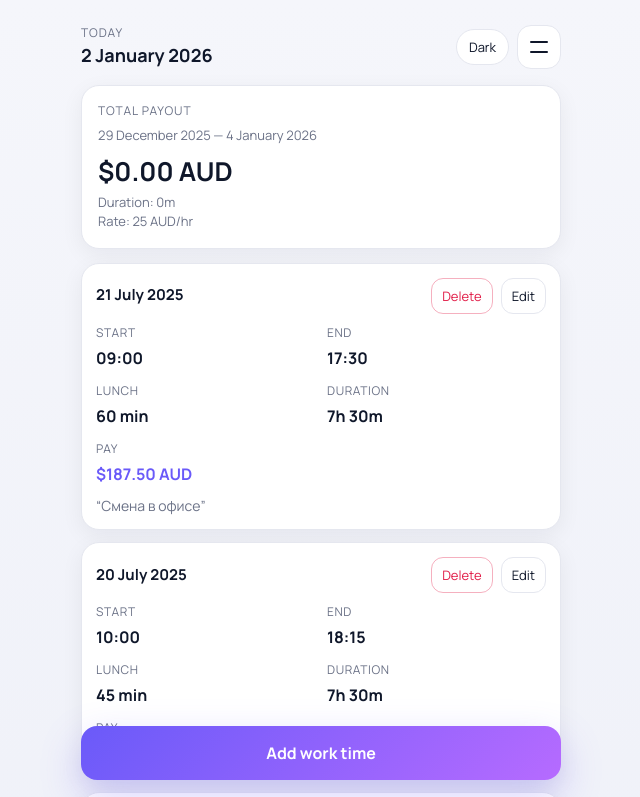
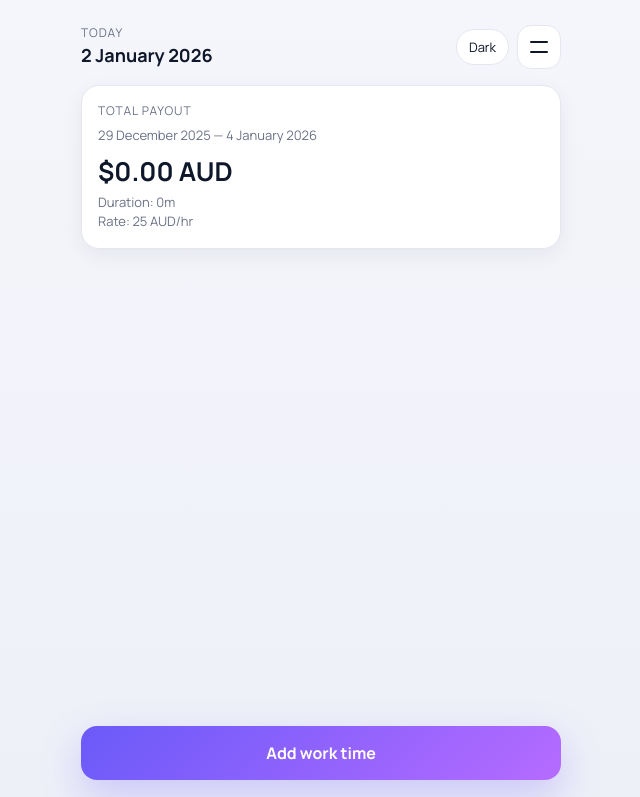
Before and after one commit to olegdribling/timetracker, a React (Vite) app: page / in a window 1280 px wide. Shown: the top 797 px of the page, without its empty margins (319-959 px from the left). Built offline with nearby package versions, Linux system fonts and the light colour scheme.

Commit message:
Remove initial shifts and update loading logic
Removed initial shifts data and adjusted loading logic.

```diff
--- a/src/App.tsx
+++ b/src/App.tsx
@@ -10,35 +10,6 @@ import { saveAs } from 'file-saver'
 const INITIAL_HOURLY_RATE = 25
 const THEME_STORAGE_KEY = 'worktracker:theme'
 const MENU_STORAGE_KEY = 'worktracker:menu-open'
-
-const initialShifts: Shift[] = [
-  {
-    id: '1',
-    date: '2025-07-21',
-    start: '09:00',
-    end: '17:30',
-    lunchMinutes: 60,
-    comment: 'Смена в офисе',
-    hourlyRate: INITIAL_HOURLY_RATE,
-  },
-  {
-    id: '2',
-    date: '2025-07-20',
-    start: '10:00',
-    end: '18:15',
-    lunchMinutes: 45,
-    hourlyRate: INITIAL_HOURLY_RATE,
-  },
-  {
-    id: '3',
-    date: '2025-07-19',
-    start: '08:30',
-    end: '16:00',
-    lunchMinutes: 30,
-    comment: 'Удалённо',
-    hourlyRate: INITIAL_HOURLY_RATE,
-  },
-]
 
 const emptyForm = (): ShiftForm => {
   const today = new Date()
@@ -271,17 +242,7 @@ function App() {
           await db.invoiceProfile.put({ key: 'main', ...DEFAULT_INVOICE_PROFILE, updatedAt: nowIso() })
         }
 
-        if (!shiftRows.length) {
-          setShifts(initialShifts)
-          await db.shifts.bulkPut(
-            initialShifts.map((shift) => ({
-              ...shift,
-              updatedAt: nowIso(),
-            })),
-          )
-        } else {
-          setShifts(shiftRows)
-        }
+        setShifts(shiftRows)
       } catch (error) {
         console.error('Failed to load data', error)
       }
```
